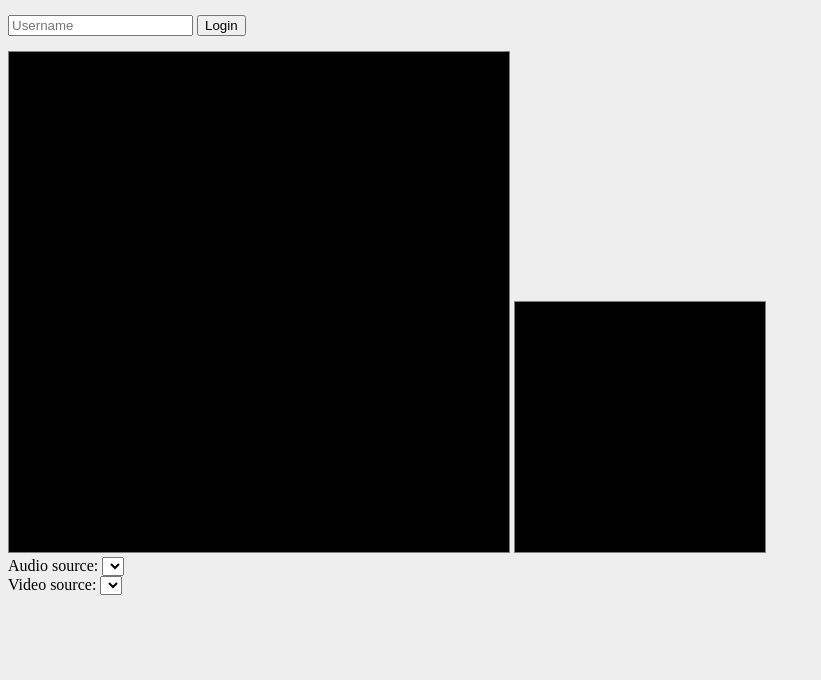
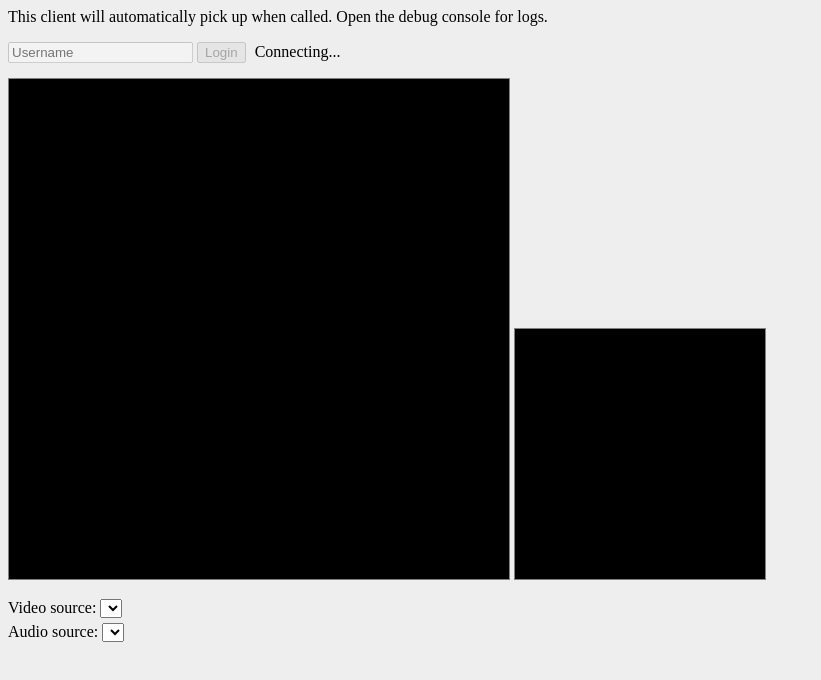
Before and after one commit to JKNAUG/SignalingServer, a website: page browser_client/index.html in a window 1280 px wide. Shown: the whole page, without its empty margins (0-821 px from the left). Drawn offline with Linux system fonts and the light colour scheme.

Commit message:
Some UI tweaks to browser demo client

```diff
--- a/browser_client/index.html
+++ b/browser_client/index.html
@@ -18,6 +18,14 @@
 		margin-bottom: 15px;
 	}
 
+	.streams {
+		margin-bottom: 15px;
+	}
+
+	.select {
+		margin-bottom: 5px;
+	}
+
 	#localVideo {
 		width: 250px;
 		height: 250px;
@@ -27,28 +35,36 @@
 		width: 500px;
 		height: 500px;
 	}
+
+	#connectingText {
+		display: inline;
+		margin-left: 5px;
+	}
 </style>
 
 <body>
 
+	<p>This client will automatically pick up when called. Open the debug console for logs.</p>
+
 	<div class="buttons">
 		<input type="text" id="loginInput" placeholder="Username" />
 		<button id="loginBtn">Login</button>
+		<p id="connectingText">Connecting...</p>
 	</div>
 
-	<div>
+	<div class="streams">
 		<video id="remoteVideo" autoplay></video>
 		<video id="localVideo" autoplay></video>
 	</div>
 
 	<div class="select">
-		<label for="audioSource">Audio source: </label>
-		<select id="audioSource"></select>
+		<label for="videoSource">Video source: </label>
+		<select id="videoSource"></select>
 	</div>
 
 	<div class="select">
-		<label for="videoSource">Video source: </label>
-		<select id="videoSource"></select>
+		<label for="audioSource">Audio source: </label>
+		<select id="audioSource"></select>
 	</div>
 
 	<script src="webclient.js"></script>
--- a/browser_client/webclient.js
+++ b/browser_client/webclient.js
@@ -1,12 +1,21 @@
 let connection;
 let name = "";
 
-var loginInput = document.querySelector('#loginInput');
-var loginBtn = document.querySelector('#loginBtn');
+let loginInput = document.querySelector("#loginInput");
+let loginBtn = document.querySelector("#loginBtn");
+let connectingText = document.querySelector("#connectingText");
 let localVideo = document.querySelector("#localVideo");
 let remoteVideo = document.querySelector("#remoteVideo");
 
 let connectedUser, myConnection;
+
+function setLoginUIEnabled(enabled) {
+	loginInput.disabled = !enabled;
+	loginBtn.disabled = !enabled;
+	connectingText.style.display = enabled ? "none" : "inline";
+}
+
+setLoginUIEnabled(false);
 
 function connect() {
 	const signalingServerUri = "ws://localhost:8080";
@@ -35,6 +44,7 @@ function login() {
 function initWebSocketEvents() {
 	connection.onopen = () => {
 		log("Connected.");
+		setLoginUIEnabled(true);
 		// Try to login automatically (if we already previously entered a username).
 		login();
 	};
@@ -163,7 +173,8 @@ function createLocalPeerConnection() {
 }
 
 function onClose() {
-	const retryMs = 2500;
+	setLoginUIEnabled(false);
+	const retryMs = 2000;
 	log("Connection closed. Retrying in " + retryMs + "ms...");
 	onHangup();
 	loginBtn.removeEventListener("click", login);
```
